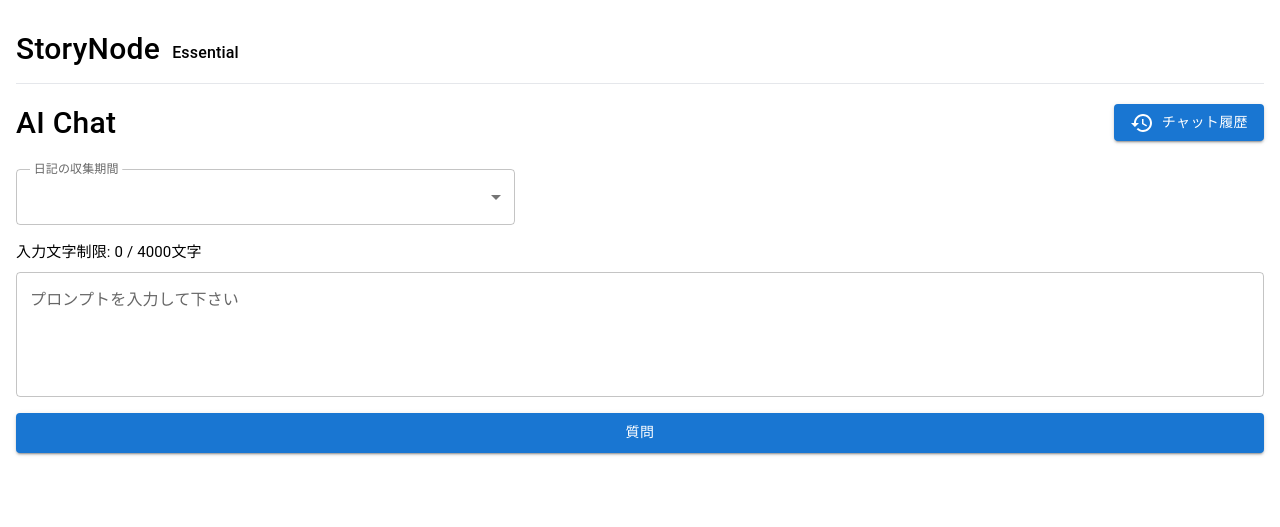
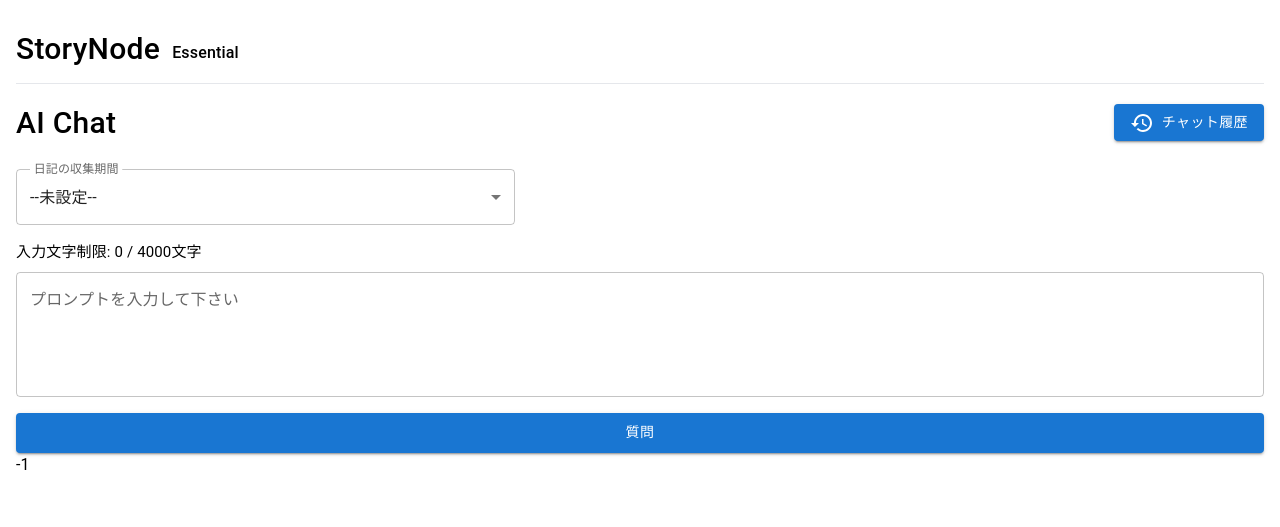
Before and after one commit to Nikesuiden/StoryNode_public, a Next.js app: page /aichat in a window 1280 px wide. Shown: the top 527 px of the page. Built offline with nearby package versions, Linux system fonts and the light colour scheme.

Commit message:
セレクトまわりのvalue設定完了

```diff
--- a/components/elements/aiChatForm/aiChatForm.tsx
+++ b/components/elements/aiChatForm/aiChatForm.tsx
@@ -8,22 +8,28 @@ import {
   Select,
   TextField,
   Typography,
+  MenuItem,
+  SelectChangeEvent,
 } from "@mui/material";
 import { useState } from "react";
 import { createStyles, makeStyles, Theme, styled } from "@mui/material/styles";
 
 export default function AiChatForm() {
   const d_maxLength: number = 4000; /// 入力上限定義
-  const [diaryInput, setDiaryInput] = useState<string>("");
-  //   const [diaryEmotion, setDiaryEmotion] = useState<string>();
+  const [chatPrompt, setChatPrompt] = useState<string>("");
+  const [period, setPeriod] = useState<number>(-1);
 
   // handleChange関数を追加
   const handleChange = (event: React.ChangeEvent<HTMLInputElement>) => {
     const inputValue = event.target.value;
     // 300文字を超えない場合のみ状態を更新する
     if (inputValue.length <= d_maxLength) {
-      setDiaryInput(inputValue);
+      setChatPrompt(inputValue);
     }
+  };
+
+  const periodChange = (event: SelectChangeEvent<number>) => {
+    setPeriod(Number(event.target.value as string));
   };
 
   return (
@@ -52,21 +58,26 @@ export default function AiChatForm() {
           >
             日記の収集期間
           </InputLabel>
-          <Select
-            sx={{ width: "40%" }}
-            value={"Emotion"}
-            placeholder="Emotion"
-          ></Select>
+          <Select sx={{ width: "40%" }} value={period} onChange={periodChange}>
+            <MenuItem value={-1}>--未設定--</MenuItem>
+            <MenuItem value={0}>今日</MenuItem>
+            <MenuItem value={1}>昨日</MenuItem>
+            <MenuItem value={2}>一昨日</MenuItem>
+            <MenuItem value={6}>1週間</MenuItem>
+            <MenuItem value={13}>2週間</MenuItem>
+            <MenuItem value={20}>3週間</MenuItem>
+            <MenuItem value={30}>1ヶ月</MenuItem>
+          </Select>
         </FormControl>
         <Typography
           sx={{
             fontSize: 15,
-            color: diaryInput?.length === d_maxLength ? "red" : "inherit",
+            color: chatPrompt?.length === d_maxLength ? "red" : "inherit",
             marginBottom: 1,
             marginTop: 2,
           }}
         >
-          入力文字制限: {diaryInput === "" ? "0" : diaryInput?.length} /{" "}
+          入力文字制限: {chatPrompt === "" ? "0" : chatPrompt?.length} /{" "}
           {d_maxLength}文字
         </Typography>
         <TextField
@@ -85,6 +96,7 @@ export default function AiChatForm() {
         <Button variant="contained" sx={{ marginTop: 2, height: "40px" }}>
           質問
         </Button>
+        <Typography>{period}</Typography>
       </Box>
     </Box>
   );
--- a/components/elements/diaryInput/diaryInput.tsx
+++ b/components/elements/diaryInput/diaryInput.tsx
@@ -9,6 +9,7 @@ import {
   TextField,
   Typography,
   MenuItem,
+  SelectChangeEvent
 } from "@mui/material";
 import { useState } from "react";
 import { createStyles, makeStyles, Theme, styled } from "@mui/material/styles";
@@ -28,7 +29,7 @@ export default function DiaryInput() {
     }
   };
 
-  const inputEmotionChange = (event: React.ChangeEvent<{ value: unknown }>) => {
+  const inputEmotionChange = (event: SelectChangeEvent) => {
     setInputEmotion(event.target.value as string);
   };
 
```
Also changed, not shown: components/elements/diaryList/diaryList.tsx (+10 -4 lines).
